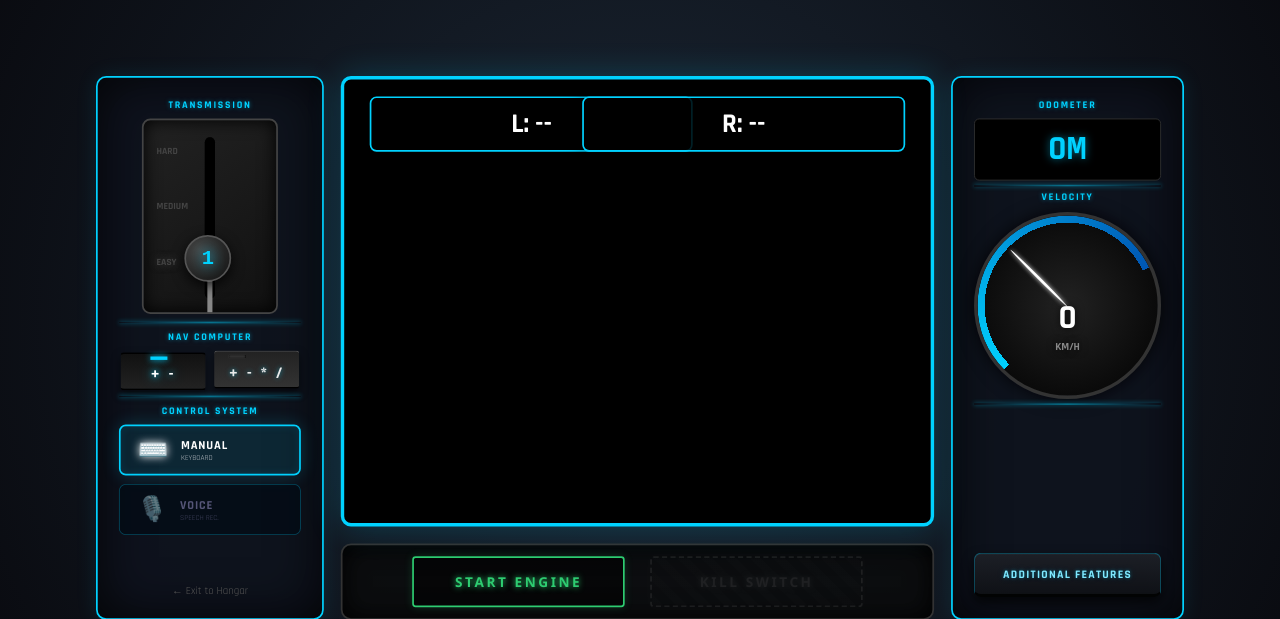
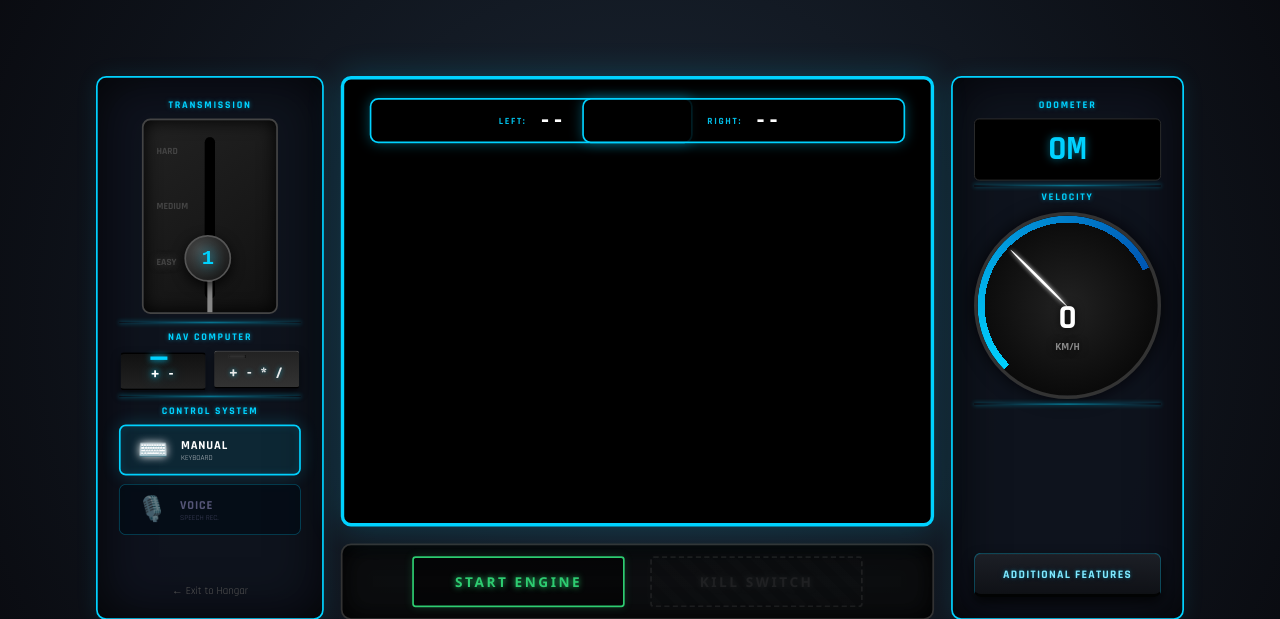
Before and after one commit to VISHNUAJI2002/FormulaRush, a Flask app: page /single_player in a window 1280 px wide. Shown: the part 82-701 px from the top of the page. Run offline with Flask 3, Linux system fonts and the light colour scheme; the visitor is signed in with stand-in values (Sample User, id 1).

Commit message:
fix(ui): add inline LEFT/RIGHT labels in math overlay

```diff
--- a/static/single_script.js
+++ b/static/single_script.js
@@ -144,6 +144,9 @@ const labelMedium = document.getElementById('label-medium');
 const labelHard = document.getElementById('label-hard');
 const stdNavControls = document.getElementById('std-nav-controls');
 
+const leftMathValue  = questionLeftEl.querySelector('.math-value');
+const rightMathValue = questionRightEl.querySelector('.math-value');
+
 // Modal & Tooltip Elements
 const btnSysConfig = document.getElementById('btn-sys-config');
 const configModal = document.getElementById('config-modal');
@@ -240,8 +243,8 @@ function generateTwoProblems() {
         rightDigit: (typeof expectedRight === 'number') ? expectedRight % 10 : null
     };
 
-    questionLeftEl.innerHTML = leftObj.html || leftObj.text;
-    questionRightEl.innerHTML = rightObj.html || rightObj.text;
+    leftMathValue.innerHTML  = leftObj.html || leftObj.text;
+    rightMathValue.innerHTML = rightObj.html || rightObj.text;
 }
 
 function createMathProblem() {
--- a/static/style.css
+++ b/static/style.css
@@ -140,10 +140,39 @@ a { text-decoration: none; color: inherit; transition: 0.3s; }
 canvas { display: block; width: 100%; height: 100%; }
 
 .math-overlay {
-    position: absolute; top: 10px; width: 380px;
-    display: flex; flex-direction: column; align-items: center;
-    pointer-events: none; z-index: 10;
+    position: absolute;
+    top: 10px;
+    width: 380px;
+
+    display: flex;
+    flex-direction: row;      /* ✅ KEY FIX */
+    align-items: center;
+    justify-content: center;
+    gap: 8px;
+
+    pointer-events: none;
+    z-index: 10;
 }
+.lr-label {
+    font-size: 0.75rem;
+    font-weight: 800;
+    color: #00d2ff;
+    letter-spacing: 1px;
+    text-transform: uppercase;
+}
+
+.lr-label::after {
+    content: ":";
+    margin-right: 4px;
+}
+
+.math-value {
+    font-size: 1.6rem;
+    font-weight: 900;
+    font-family: 'Courier New', monospace;
+    color: #ffffff;
+}
+
 .p1-overlay { left: 10px; }
 .p2-overlay { right: 10px; }
 
--- a/templates/single_game.html
+++ b/templates/single_game.html
@@ -175,7 +175,54 @@
 }
 
     /* OVERLAYS */
-    .math-overlay { position: absolute; top: 20px; font-size: 32px; font-weight: 800; color: white; background: rgba(0, 0, 0, 0.85); padding: 10px 20px; border-radius: 8px; border: 2px solid #00d2ff; z-index: 10; box-shadow: 0 0 20px rgba(0,0,0,0.5); min-width: 100px; text-align: center; display: flex; align-items: center; justify-content: center;}
+.math-overlay {
+    position: absolute;
+    top: 22px;
+
+    display: flex;
+    align-items: center;
+    gap: 10px;
+
+    background: rgba(0, 0, 0, 0.85);
+    padding: 10px 18px;
+    border-radius: 10px;
+    border: 2px solid #00d2ff;
+
+    font-weight: 800;
+    font-size: 1.6rem;
+    color: #ffffff;
+
+    box-shadow:
+        0 0 15px rgba(0, 210, 255, 0.35),
+        inset 0 0 20px rgba(0,0,0,0.6);
+
+    z-index: 12;
+    min-width: 150px;
+}
+
+/* Left & Right positioning */
+.math-overlay.left {
+    left: 30px;
+}
+.math-overlay.right {
+    right: 30px;
+}
+
+/* LEFT / RIGHT label */
+.lr-label {
+    font-size: 0.7rem;
+    letter-spacing: 2px;
+    color: #00d2ff;
+    opacity: 0.9;
+    text-transform: uppercase;
+}
+
+/* Actual math content */
+.math-value {
+    font-size: 1.6rem;
+    font-family: 'Courier New', monospace;
+    white-space: nowrap;
+}
     #question-left { left: 30px; } #question-right { right: 30px; }
     .shape-svg { filter: drop-shadow(0 0 5px #00d2ff); width: 60px; height: 60px; fill: none; stroke: #fff; stroke-width: 3; }
     #game-over-screen { display: none; position: absolute; top: 0; left: 0; width: 100%; height: 100%; background: rgba(0,0,0,0.95); flex-direction: column; justify-content: center; align-items: center; z-index: 20; }
@@ -438,8 +485,15 @@
 
             <div class="center-stage">
                 <div class="game-container">
-                    <div id="question-left" class="math-overlay">L: --</div>
-                    <div id="question-right" class="math-overlay">R: --</div>
+                    <div id="question-left" class="math-overlay left">
+                        <span class="lr-label">LEFT</span>
+                        <span class="math-value">--</span>
+                    </div>
+
+                    <div id="question-right" class="math-overlay right">
+                        <span class="lr-label">RIGHT</span>
+                        <span class="math-value">--</span>
+                    </div>
                     <canvas id="gameCanvas" width="800" height="600"></canvas>
                     <div id="game-over-screen">
                         <h1 id="game-over-title" style="font-size:3rem; margin-bottom:10px; color:#ff4b2b;">CRITICAL FAILURE</h1>
```
